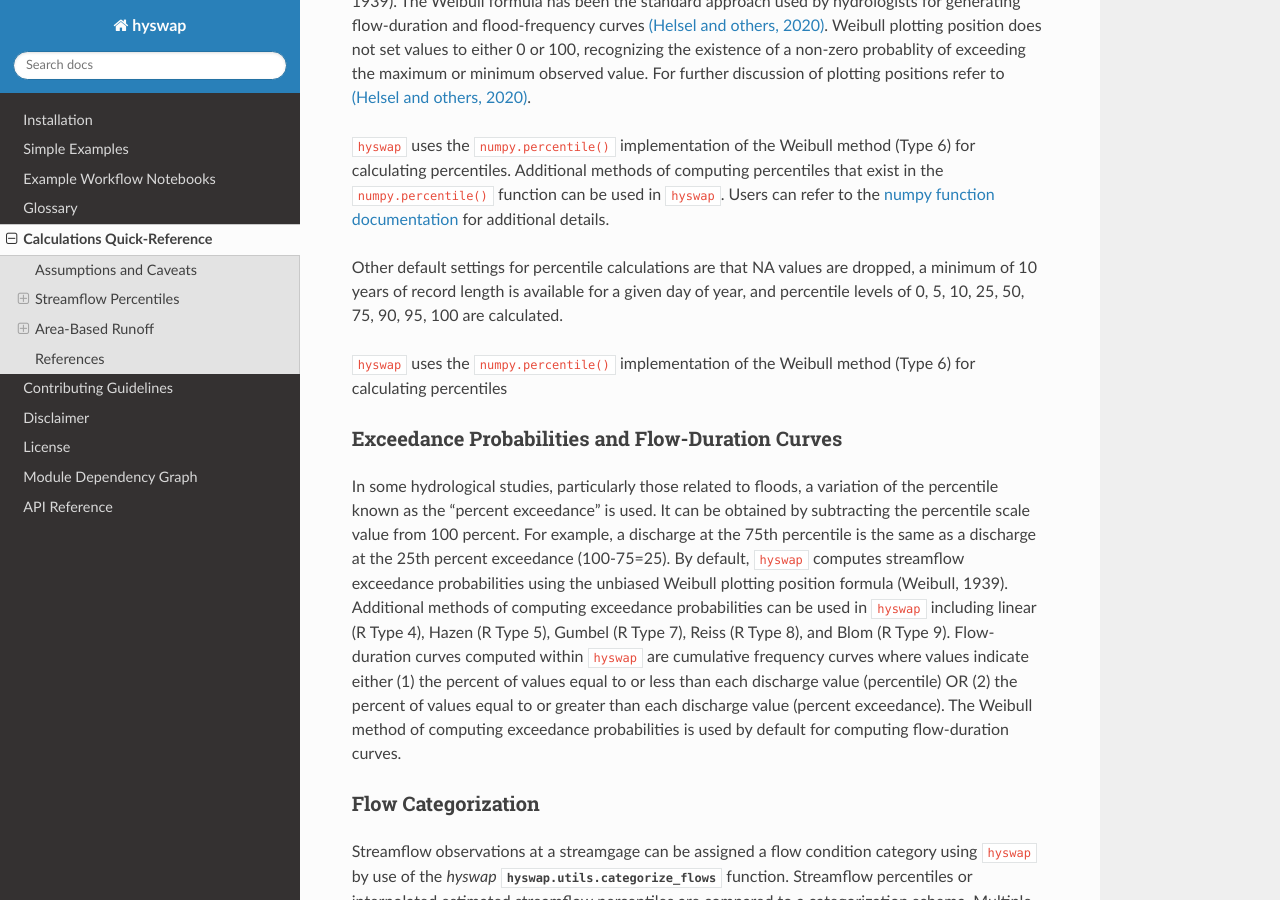
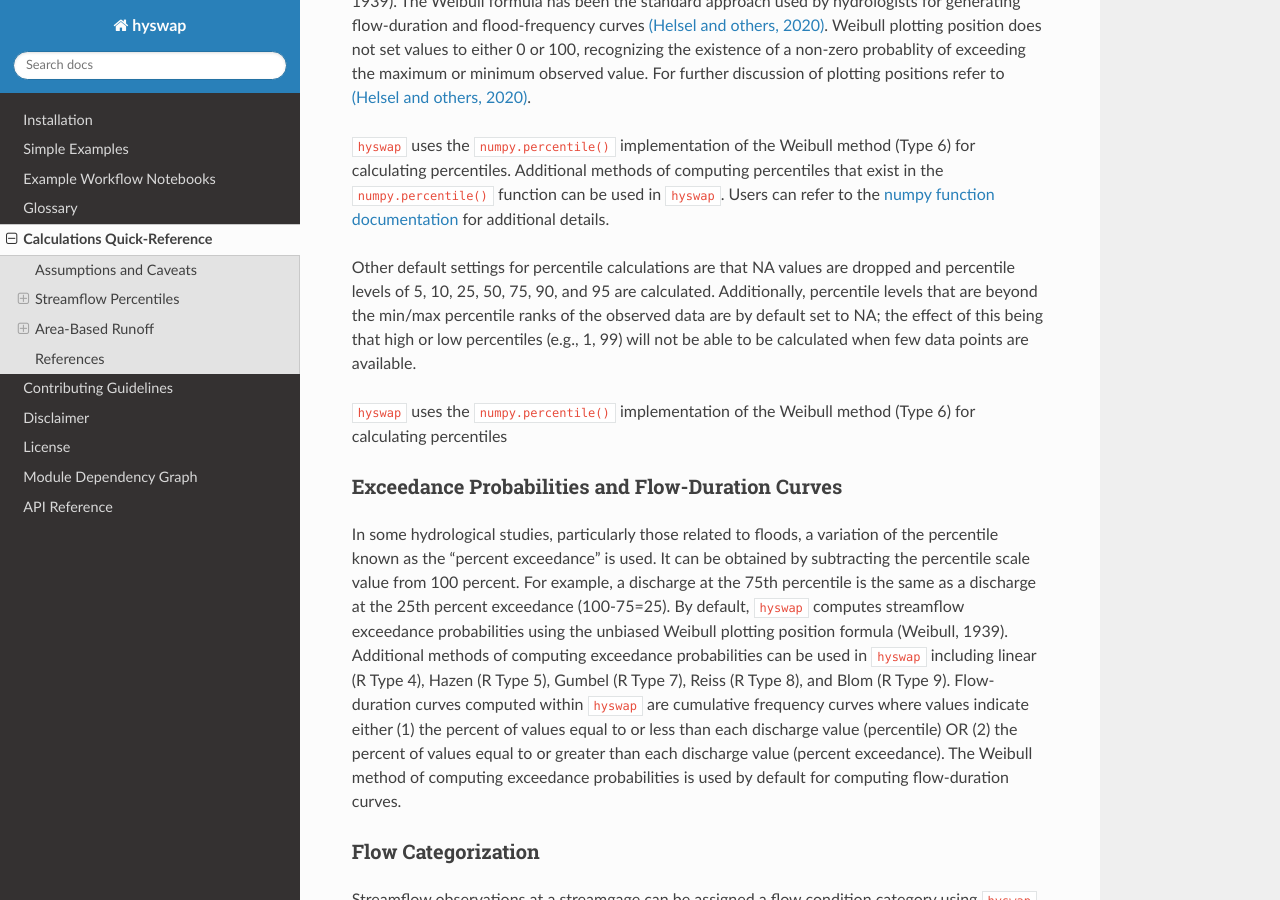
Before and after one commit to DOI-USGS/hyswap, a Sphinx documentation site: the page built from docs/source/meta/calculations.rst, in a window 1280 px wide and 900 px high, scrolled down 1191 px. Built offline with Sphinx 7.4.7 and the Read the Docs theme 2.0.0, drawn with Linux system fonts in a browser that asks for light colours; pages that are not in the unit, such as notebooks, are missing from menus.

Commit message:
update percentile default settings notes

```diff
--- a/docs/source/meta/calculations.rst
+++ b/docs/source/meta/calculations.rst
@@ -63,7 +63,7 @@ By default, ``hyswap`` computes streamflow percentiles using the unbiased Weibul
 
 ``hyswap`` uses the ``numpy.percentile()`` implementation of the Weibull method (Type 6) for calculating percentiles. Additional methods of computing percentiles that exist in the ``numpy.percentile()`` function can be used in ``hyswap``. Users can refer to the `numpy function documentation <https://numpy.org/doc/stable/reference/generated/numpy.percentile.html>`_ for additional details.
 
-Other default settings for percentile calculations are that NA values are dropped, a minimum of 10 years of record length is available for a given day of year, and percentile levels of 0, 5, 10, 25, 50, 75, 90, 95, 100 are calculated.
+Other default settings for percentile calculations are that NA values are dropped and  percentile levels of 5, 10, 25, 50, 75, 90, and 95 are calculated. Additionally, percentile levels that are beyond the min/max percentile ranks of the observed data are by default set to NA; the effect of this being that high or low percentiles (e.g., 1, 99) will not be able to be calculated when few data points are available.
 
 ``hyswap`` uses the ``numpy.percentile()`` implementation of the Weibull method (Type 6) for calculating percentiles
 
```
